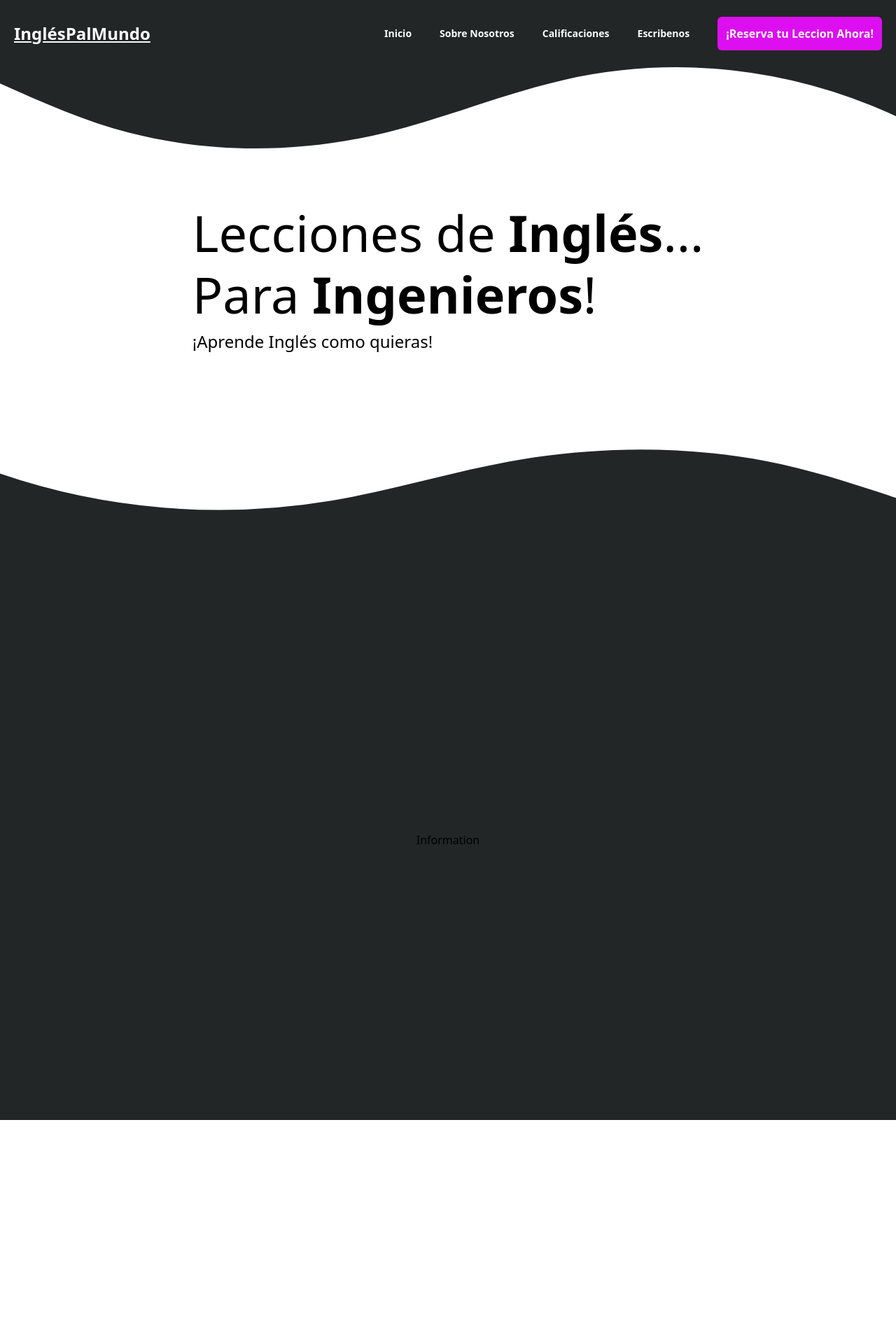
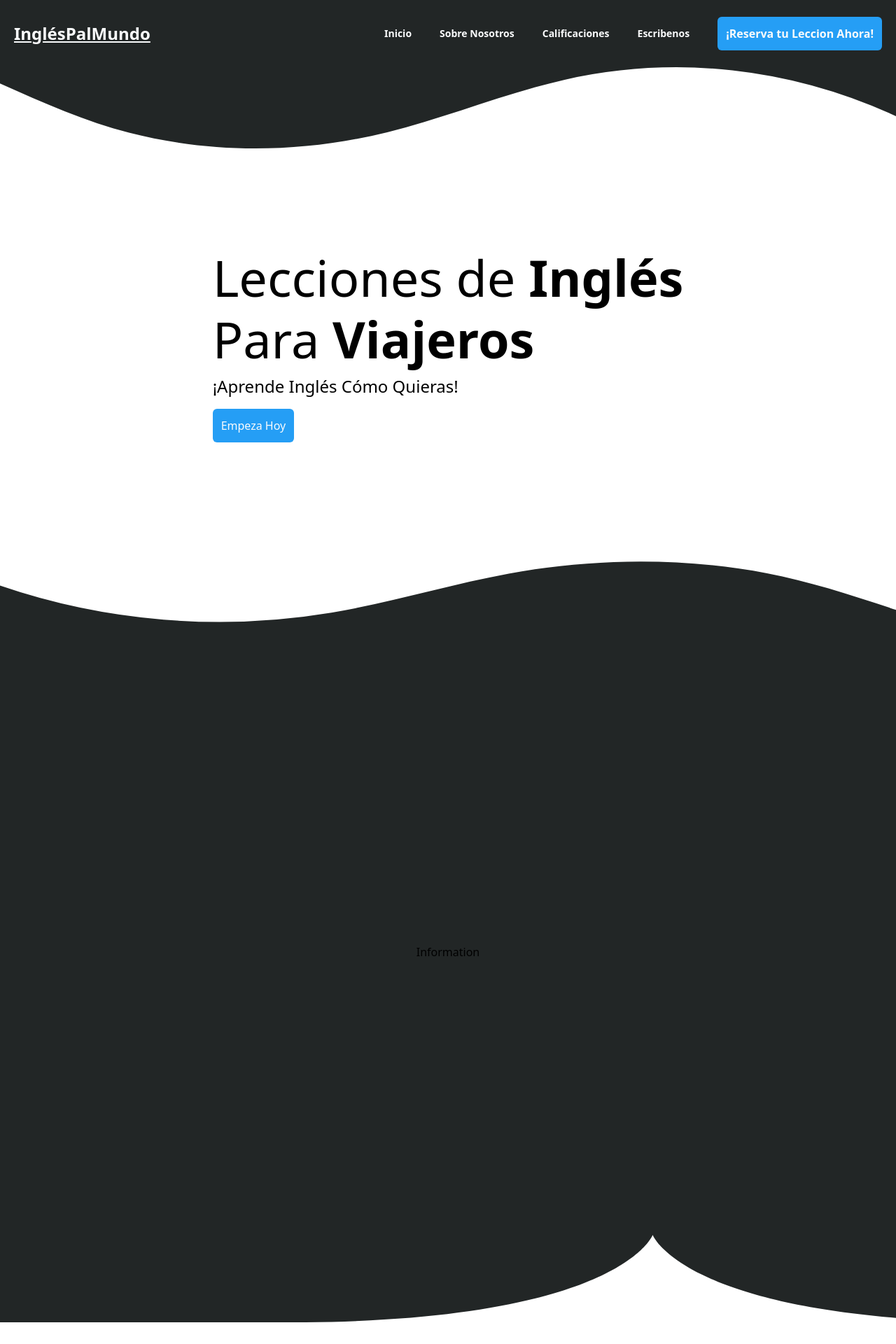
Before and after one commit to AngusGaukrogerDev/website-ingles-pal-mundo, a Vue app: page / in a window 1280 px wide. Shown: the top 1920 px of the page at 70% size. Built offline with nearby package versions, Linux system fonts and the light colour scheme.

Commit message:
Navbar and Landing Page largely finished

```diff
--- a/src/components/HomeElements/Book.vue
+++ b/src/components/HomeElements/Book.vue
@@ -1,5 +1,10 @@
 <template>
-    <div>
+    <div class=" overflow-hidden">
+        <div class="custom-shape-divider-top-1673808758">
+            <svg data-name="Layer 1" xmlns="http://www.w3.org/2000/svg" viewBox="0 0 1200 120" preserveAspectRatio="none">
+                <path d="M1200,0H0V120H281.94C572.9,116.24,602.45,3.86,602.45,3.86h0S632,116.24,923,120h277Z" class="shape-fill"></path>
+            </svg>
+        </div>
         <section class="relative h-screen w-screen flex flex-row justify-center items-center z-0">
             Book
         </section>
@@ -12,4 +17,27 @@
 
 <style lang="scss" scoped>
 
+.custom-shape-divider-top-1673808758{
+    width: 100%;
+    overflow: hidden;
+}
+
+.custom-shape-divider-top-1673808758 svg {
+    // position: relative;
+    // display: block;
+    width: calc(145% + 1.3px);
+    height: 129px;
+}
+
+.custom-shape-divider-top-1673808758 .shape-fill {
+    fill: #222626;
+}
+
+/** For tablet devices **/
+@media (min-width: 768px) and (max-width: 1023px) {
+    .custom-shape-divider-top-1673808758 svg {
+        width: calc(145% + 1.3px);
+        height: 242px;
+    }
+}
 </style>
--- a/src/components/HomeElements/Hero.vue
+++ b/src/components/HomeElements/Hero.vue
@@ -1,14 +1,26 @@
 <template>
-    <div class="custom-shape-divider-top-1673798750">
+    <div class="custom-shape-divider-top-1673798750 fixed top-0 overflow-hidden">
         <svg data-name="Layer 1" xmlns="http://www.w3.org/2000/svg" viewBox="0 0 1200 120" preserveAspectRatio="none">
             <path d="M985.66,92.83C906.67,72,823.78,31,743.84,14.19c-82.26-17.34-168.06-16.33-250.45.39-57.84,11.73-114,31.07-172,41.86A600.21,600.21,0,0,1,0,27.35V120H1200V95.8C1132.19,118.92,1055.71,111.31,985.66,92.83Z" class="shape-fill"></path>
         </svg>
     </div>
     <section class="h-screen w-screen bg-texttonehover flex  flex-col justify-around  mx-auto z-0 relative top-0 left-0">
-        <div class="py-8 px-4  mx-auto max-w-screen-xl text-left lg:py-16 lg:px-12">
-            <h1 class="sm:text-7xl text-5xl  py-2 text-left">Lecciones de <strong>Inglés</strong>...</h1>
-            <h1 class="sm:text-7xl text-5xl   py-2 text-left">Para <strong>Ingenieros</strong>!</h1>
-            <h2 class="sm:text-2xl text-lg  py-2 text-left">¡Aprende Inglés como quieras!</h2>
+        <div class="md:visible"></div>
+        <div class="py-8 px-4  mx-auto  text-left lg:py-16 lg:px-12">
+            <h1 class="sm:text-7xl text-5xl  py-2 text-left">Lecciones de <strong>Inglés</strong></h1>
+            <h1 class="sm:text-7xl text-5xl   py-2 text-left">Para <TransitionRoot
+                appear
+            :show="isShowing"
+            as="template"
+            enter="transform transition duration-[500ms]"
+            enter-from="opacity-0 rotate-[-120deg] scale-50"
+            enter-to="opacity-100 rotate-0 scale-100"
+            leave="transform duration-500 transition ease-in-out"
+            leave-from="opacity-100 rotate-0 scale-100 "
+            leave-to="opacity-0 scale-95"><strong> {{ randomWord }}</strong>
+            </TransitionRoot></h1>
+            <h2 class="sm:text-2xl text-lg  py-2 text-left">¡Aprende Inglés Cómo Quieras!</h2>
+            <button class="bg-main my-2 hover:scale-105 text-texttone rounded-md border-texttone p-3 border-5">Empeza Hoy</button>
         </div>
 
     </section>
@@ -20,10 +32,44 @@
 </template>
 
 <script setup>
+    import {ref, onMounted} from 'vue';
+    import { TransitionRoot } from '@headlessui/vue'
 
+    const isShowing = ref(true)
+
+    const words = ["Ingenieros", "Empresarios", "Estudiantes", "Viajeros",
+     "Todos", "Adultos", "Grupos", "Principiantes", "Humanos", "Colombianos",
+      "Peruanos", "Tus Amigos", "Raperos", "J Balvin", "Bad Bunny", "Shakira",
+        "La Rosalía", "Lionel Messi", "Ryan Castro", "Tu Perrito" ];
+
+    onMounted(() => {
+        getRandomWord();
+        const interval = setInterval(function() {
+            getRandomWord();
+
+        }, 5000);
+    });
+
+    async function sleep(time) {
+    return new Promise((resolve) => {
+        setTimeout(resolve, time || 1000);
+    });
+}
+
+
+    let randomWord = ref("");
+
+    async function getRandomWord() {
+        isShowing.value = false;
+        await sleep(500);
+        randomWord.value = words[Math.floor(Math.random() * words.length)];
+        isShowing.value = true;
+
+    }
 </script>
 
 <style lang="scss" scoped>
+
 .hero__textstroke{
     text-shadow:
     -1px -1px 0 #000,
@@ -36,12 +82,8 @@
     -1px  0   0 #000;
 }
 .custom-shape-divider-bottom-1673798205 {
-    position: absolute;
-    bottom: 0;
-    left: 0;
     width: 100%;
     overflow: hidden;
-    line-height: 0;
 }
 
 .custom-shape-divider-bottom-1673798205 svg {
--- a/src/components/HomeElements/Info.vue
+++ b/src/components/HomeElements/Info.vue
@@ -1,7 +1,10 @@
 <template>
+
     <section class="bg-fade1 relative h-screen w-screen flex flex-row justify-center items-center z-0">
         Information
+
     </section>
+
 </template>
 
 <script setup>
--- a/src/components/HomeElements/Navbar.vue
+++ b/src/components/HomeElements/Navbar.vue
@@ -1,6 +1,6 @@
 <template>
 
-    <header class="bg-fade1 w-full fixed top-0 z-50">
+    <header class="bg-fade1 w-full fixed top-0 z-50 overflow-hidden ">
 
         <nav class="container px-5 py-6 mx-auto xl:flex xl:justify-between xl:items-center">
             <div class="flex items-center justify-between">
@@ -33,7 +33,7 @@
           <li class="text-sm font-bold text-texttone hover:scale-105 hover:text-slate-300 hover:cursor-pointer">
             Escribenos
           </li>
-          <button class="bg-highlight hover:scale-105 text-texttone rounded-md border-texttone p-3 border-5 ">
+          <button class="bg-main hover:scale-105 text-texttone rounded-md border-texttone p-3 border-5 ">
             <strong>¡Reserva tu Leccion Ahora!</strong>
         </button>
         </ul>
```
